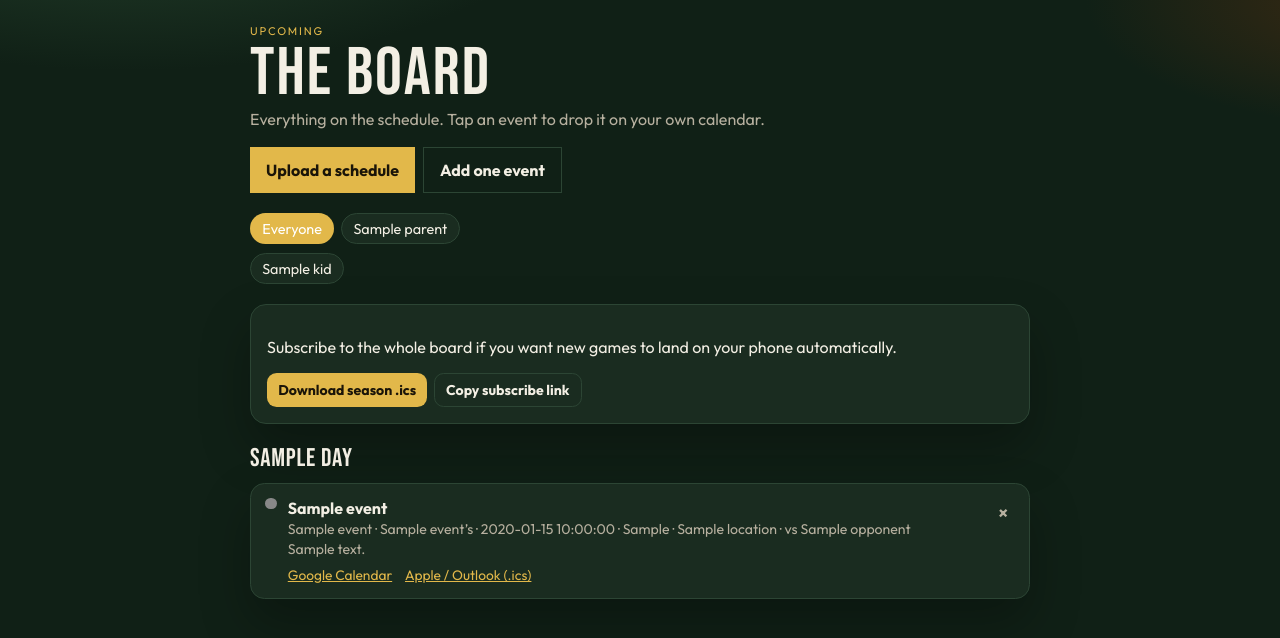
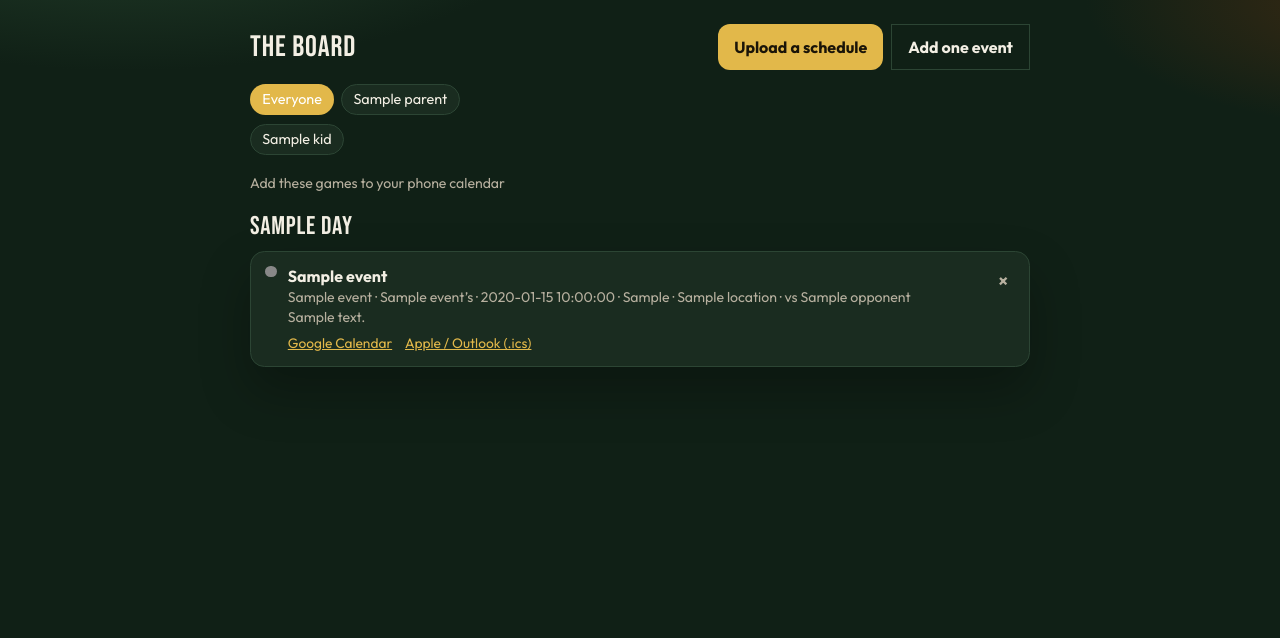
Before and after one commit to mikesudyk/sudykscheduler, a FastAPI app: template events-5udyk/app/templates/home.html in a window 1280 px wide. Shown: the top 638 px of the page. Run offline with FastAPI, Linux system fonts and the light colour scheme; the template is opened without the code that fills it: most values are stand-ins (such as "Sample title", 1, 10 or a date in 2020).

Commit message:
ui update

```diff
--- a/events-5udyk/app/static/app.css
+++ b/events-5udyk/app/static/app.css
@@ -55,7 +55,37 @@ nav .quiet { color: var(--muted); }
 main { width: min(780px, calc(100% - 2rem)); margin: 0 auto; padding: 1.5rem 0 4rem; }
 .center-page { min-height: 100vh; display: grid; place-items: center; width: min(920px, calc(100% - 1.5rem)); }
 .hero { display: flex; justify-content: space-between; gap: 1rem; align-items: end; margin-bottom: 1.25rem; flex-wrap: wrap; }
+.hero.compact { margin-bottom: .8rem; }
 .hero-actions { display: flex; gap: .5rem; flex-wrap: wrap; }
+.board-bar {
+  display: flex;
+  justify-content: space-between;
+  align-items: center;
+  gap: .75rem;
+  flex-wrap: wrap;
+  margin: 0 0 .85rem;
+}
+.board-bar h1 { font-size: 1.85rem; margin: 0; }
+.upload-panel {
+  background: var(--card);
+  border: 1px solid var(--line);
+  border-radius: 1.1rem;
+  padding: 1rem 1rem 1.15rem;
+  margin: 0 0 1.1rem;
+  box-shadow: var(--shadow);
+}
+.upload-panel-head { margin-bottom: .75rem; }
+.upload-panel-head h2 { margin: 0 0 .2rem; font-size: 1.35rem; }
+.cal-mini { margin: 0 0 1rem; }
+.cal-mini summary {
+  cursor: pointer;
+  color: var(--muted);
+  font-size: .88rem;
+  list-style: none;
+}
+.cal-mini summary::-webkit-details-marker { display: none; }
+.cal-mini[open] summary { margin-bottom: .45rem; }
+.cal-mini .cal-actions { margin: 0; }
 .eyebrow { text-transform: uppercase; letter-spacing: .16em; font-size: .7rem; color: var(--accent); margin: 0 0 .35rem; }
 .lede { color: var(--muted); margin: 0; max-width: 36rem; line-height: 1.45; }
 .card, .empty, .cal-actions, .events li {
--- /dev/null
+++ b/events-5udyk/app/templates/_upload_form.html
@@ -0,0 +1,66 @@
+{% if error %}<p class="error">{{ error }}</p>{% endif %}
+<form method="post" action="/add" enctype="multipart/form-data" class="stack" id="upload-form">
+  <fieldset class="kid-picker">
+    <legend>Whose household?</legend>
+    <div class="picker-grid">
+      {% for group in kid_groups %}
+      <label class="pick">
+        <input type="radio" name="parent_name" value="{{ group.parent }}" required>
+        <span class="dot" style="background: {{ group.kids[0].color }}"></span>
+        {{ group.parent }}
+      </label>
+      {% endfor %}
+    </div>
+  </fieldset>
+  <fieldset class="kid-picker" id="kid-field" hidden>
+    <legend>Which grandkid?</legend>
+    <div class="picker-grid">
+      {% for k in kids %}
+      <label class="pick kid-opt" data-parent="{{ k.parent }}">
+        <input type="radio" name="kid_id" value="{{ k.id }}">
+        <span class="dot" style="background: {{ k.color }}"></span>
+        {{ k.name }}
+      </label>
+      {% endfor %}
+    </div>
+  </fieldset>
+  <div class="grid-2">
+    <label>
+      Sport
+      <input type="text" name="sport" placeholder="Flag football, soccer…">
+    </label>
+    <label>
+      Team name
+      <input type="text" name="team_name" placeholder="Vikings (Shula 3)">
+    </label>
+  </div>
+  <label>
+    Anything else we should know
+    <input type="text" name="extra_notes" placeholder="Times are kickoff, not arrival…">
+  </label>
+  <label class="drop">
+    <input type="file" name="file" required accept="image/*,application/pdf,.heic">
+    <strong>Photo or PDF of the schedule</strong>
+    <span>League PDF or a screenshot of the week.</span>
+  </label>
+  <button type="submit">Read this schedule</button>
+</form>
+<script>
+(function () {
+  const form = document.getElementById('upload-form');
+  if (!form) return;
+  const kidField = document.getElementById('kid-field');
+  form.querySelectorAll('input[name="parent_name"]').forEach(radio => {
+    radio.addEventListener('change', () => {
+      kidField.hidden = false;
+      form.querySelectorAll('.kid-opt').forEach(opt => {
+        const match = opt.dataset.parent === radio.value;
+        opt.hidden = !match;
+        const input = opt.querySelector('input');
+        input.required = match;
+        if (!match) input.checked = false;
+      });
+    });
+  });
+})();
+</script>
--- a/events-5udyk/app/templates/base.html
+++ b/events-5udyk/app/templates/base.html
@@ -22,7 +22,7 @@
     </a>
     <nav>
       <a href="/">Board</a>
-      <a href="/add">Upload</a>
+      <a href="/#upload">Upload</a>
       <a href="/event/new">One event</a>
       <a href="/logout" class="quiet">Log out</a>
     </nav>
--- a/events-5udyk/app/templates/home.html
+++ b/events-5udyk/app/templates/home.html
@@ -1,15 +1,20 @@
 {% extends "base.html" %}
 {% block content %}
-<section class="hero">
-  <div>
-    <p class="eyebrow">Upcoming</p>
+<div class="board-bar">
   <h1>The board</h1>
-    <p class="lede">Everything on the schedule. Tap an event to drop it on your own calendar.</p>
-  </div>
   <div class="hero-actions">
-    <a class="btn" href="/add">Upload a schedule</a>
+    <button class="btn" type="button" id="toggle-upload" aria-expanded="false" aria-controls="upload-panel">Upload a schedule</button>
     <a class="btn ghost" href="/event/new">Add one event</a>
   </div>
+</div>
+
+<section class="upload-panel" id="upload-panel" hidden>
+  <div class="upload-panel-head">
+    <p class="eyebrow">Parents</p>
+    <h2>Upload a schedule</h2>
+    <p class="lede">Parent → kid → team name → PDF or photo.</p>
+  </div>
+  {% include "_upload_form.html" %}
 </section>
 
 {% if request.query_params.get('added') %}
@@ -31,21 +36,24 @@
 </div>
 
 {% if events %}
+<details class="cal-mini">
+  <summary>Add these games to your phone calendar</summary>
   <div class="cal-actions">
-  <p>Subscribe to the whole board if you want new games to land on your phone automatically.</p>
+    <p>Subscribe once and new games show up automatically.</p>
     <div class="row">
       <a class="btn small" href="{{ calendar_url if not kid_calendar_url else kid_calendar_url }}">Download season .ics</a>
       <button class="btn small ghost" type="button" onclick="copyCal()">Copy subscribe link</button>
     </div>
     <p class="hint" id="copied" hidden>Copied. Google Calendar → Settings → Add calendar → From URL. iPhone Calendar → Add Calendar → Add Subscription Calendar.</p>
   </div>
+</details>
 {% endif %}
 
 {% if not grouped %}
 <div class="empty">
   <h2>No upcoming events yet</h2>
-  <p>Upload a screenshot or PDF of a team schedule. Add the team name, answer a couple questions, confirm the list, and it shows up here.</p>
-  <a class="btn" href="/add">Upload a schedule</a>
+  <p>Upload a screenshot or PDF of a team schedule, confirm the list, and it shows up here.</p>
+  <button class="btn" type="button" onclick="document.getElementById('toggle-upload').click()">Upload a schedule</button>
 </div>
 {% endif %}
 
@@ -84,8 +92,25 @@
 function copyCal() {
   const url = location.origin + "{{ kid_calendar_url or calendar_url }}";
   navigator.clipboard.writeText(url).then(() => {
-    document.getElementById('copied').hidden = false;
+    const el = document.getElementById('copied');
+    if (el) el.hidden = false;
   });
 }
+(function () {
+  const btn = document.getElementById('toggle-upload');
+  const panel = document.getElementById('upload-panel');
+  if (!btn || !panel) return;
+  function open() {
+    panel.hidden = false;
+    btn.setAttribute('aria-expanded', 'true');
+    panel.scrollIntoView({ behavior: 'smooth', block: 'start' });
+  }
+  function close() {
+    panel.hidden = true;
+    btn.setAttribute('aria-expanded', 'false');
+  }
+  btn.addEventListener('click', () => panel.hidden ? open() : close());
+  if (location.hash === '#upload' || new URLSearchParams(location.search).has('upload')) open();
+})();
 </script>
 {% endblock %}
```
Also changed, not shown: events-5udyk/app/templates/add.html (+2 -73 lines), 2 other files. Lines whose indentation alone changed are shown as unchanged.
